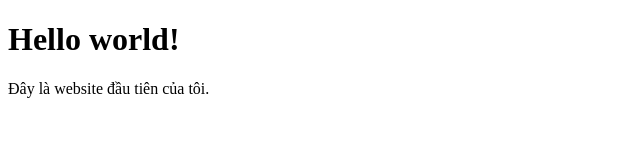
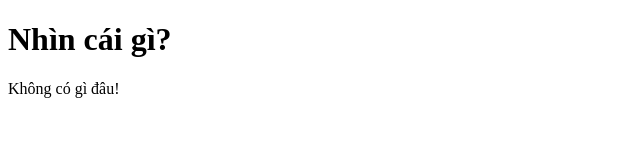
Before and after one commit to bairuosha/Suri, a plain HTML site: page index.html in a window 1280 px wide. Shown: the whole page, without its empty margins (0-640 px from the left). Drawn offline with Linux system fonts and the light colour scheme.

Commit message:
Update index.html

```diff
--- a/index.html
+++ b/index.html
@@ -2,10 +2,10 @@
 <html>
   <head>
     <meta charset="UTF-8">
-    <title>Trang web của tôi</title>
+    <title>Đừng vào</title>
   </head>
   <body>
-    <h1>Hello world!</h1>
-    <p>Đây là website đầu tiên của tôi.</p>
+    <h1>Nhìn cái gì?</h1>
+    <p>Không có gì đâu!</p>
   </body>
 </html>
```
